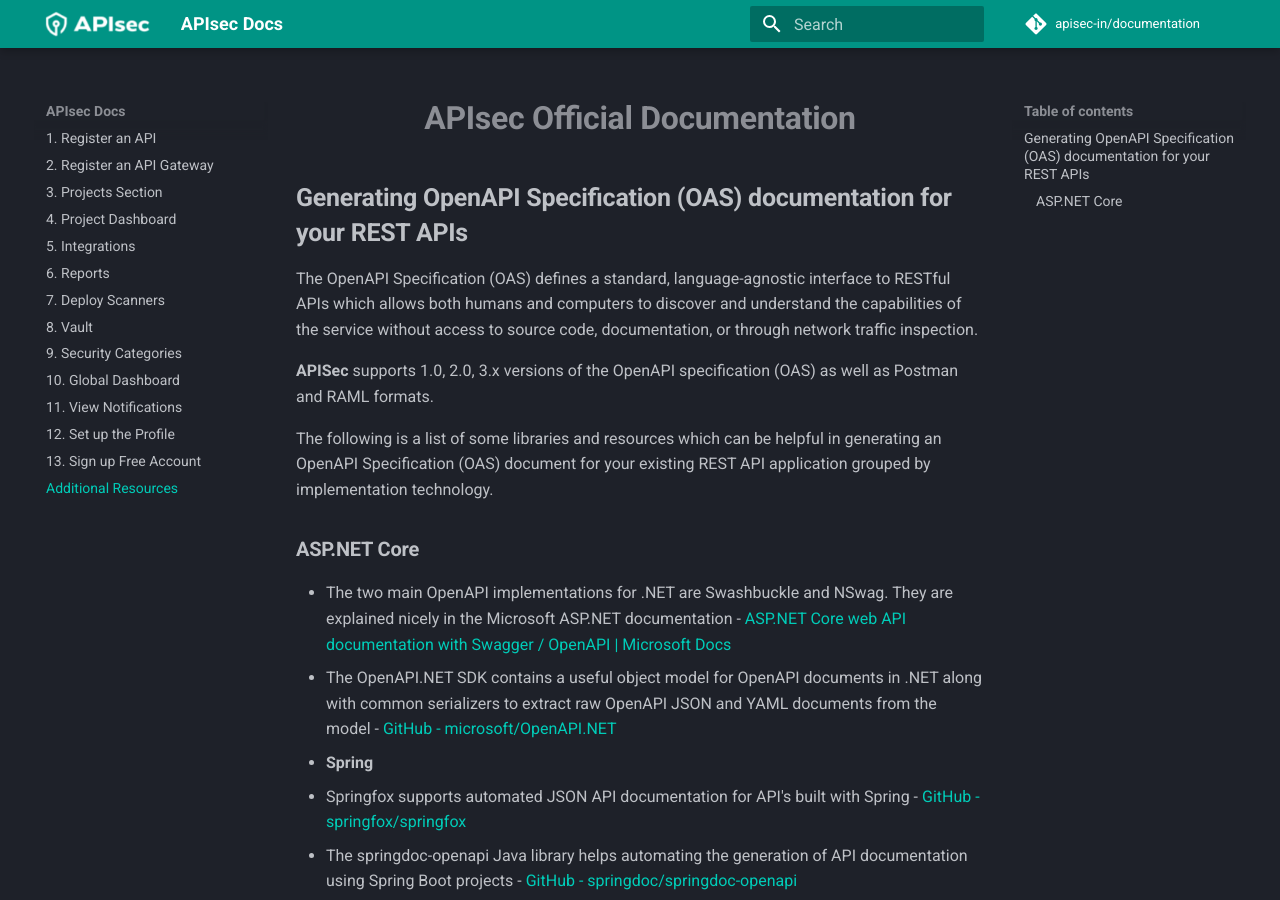
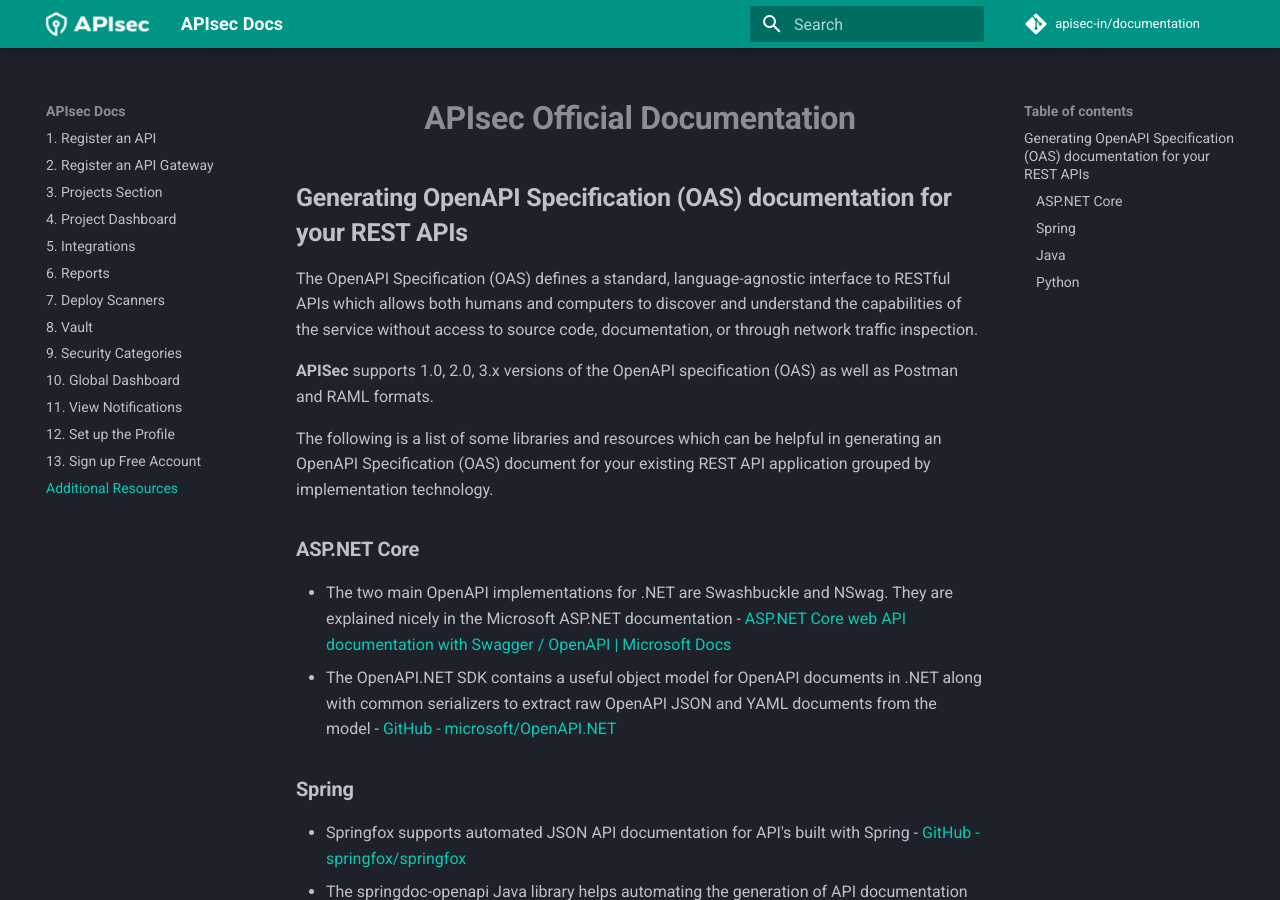
Before and after one commit to apisec-inc/documentation, an MkDocs documentation site: the page built from docs/Additional Resources.md, in a window 1280 px wide and 900 px high. Built offline with MkDocs 1.6.1 and Material for MkDocs 9.7.7, drawn with Linux system fonts in a browser that asks for light colours; comment, search, counter and statistics services are not loaded.

Commit message:
Update Additional Resources.md

```diff
--- a/docs/Additional Resources.md
+++ b/docs/Additional Resources.md
@@ -12,15 +12,15 @@
    - The two main OpenAPI implementations for .NET are Swashbuckle and NSwag. They are explained nicely in the Microsoft ASP.NET documentation - [ASP.NET Core web API documentation with Swagger / OpenAPI | Microsoft Docs](https://docs.microsoft.com/en-us/aspnet/core/tutorials/web-api-help-pages-using-swagger?view=aspnetcore-6.0)
    - The OpenAPI.NET SDK contains a useful object model for OpenAPI documents in .NET along with common serializers to extract raw OpenAPI JSON and YAML documents from the model - [GitHub - microsoft/OpenAPI.NET](https://github.com/microsoft/OpenAPI.NET)
 
-   - **Spring**
+### **Spring**
    - Springfox supports automated JSON API documentation for API's built with Spring - [GitHub - springfox/springfox](https://github.com/springfox/springfox)
    - The springdoc-openapi Java library helps automating the generation of API documentation using Spring Boot projects - [GitHub - springdoc/springdoc-openapi](https://github.com/springdoc/springdoc-openapi)
 
-   - **Java**
+### **Java**
    - For JAX-RS based projects(Jersey/RESTEasy/Mule),**Swagger Core** provides examples and server integrations for generating the Swagger API Specification, which enables easy access to your REST API - [GitHub - swagger-api/swagger-core](https://github.com/swagger-api/swagger-core)
    - The Swagger Maven Plugin is a JAX-RS & SpringMVC supported maven build plugin, helps you generate Swagger JSON and API document in build phase -  [GitHub - kongchen/swagger-maven-plugin](https://github.com/kongchen/swagger-maven-plugin)
 
- - **Python**
+### **Python**
  - Flask-RESTX is an extension for [Flask](https://flask.palletsprojects.com/en/2.1.x/) which provides a coherent collection of decorators and tools to describe your API and expose its documentation properly using Swagger - [GitHub - python-restx/flask-restx](https://github.com/python-restx/flask-restx)
  - Falcon-apispec is an apispec plugin that generates OpenAPI specification (aka Swagger) for Falcon web applications -  [Github - alysivji/falcon-apispec](https://github.com/alysivji/falcon-apispec)
  - drf-yasg - Yet another Swagger generator helps in automated generation of real Swagger/OpenAPI 2.0 schemas from Django REST Framework code. - [GitHub - axnsan12/drf-yasg](https://github.com/axnsan12/drf-yasg)
```
